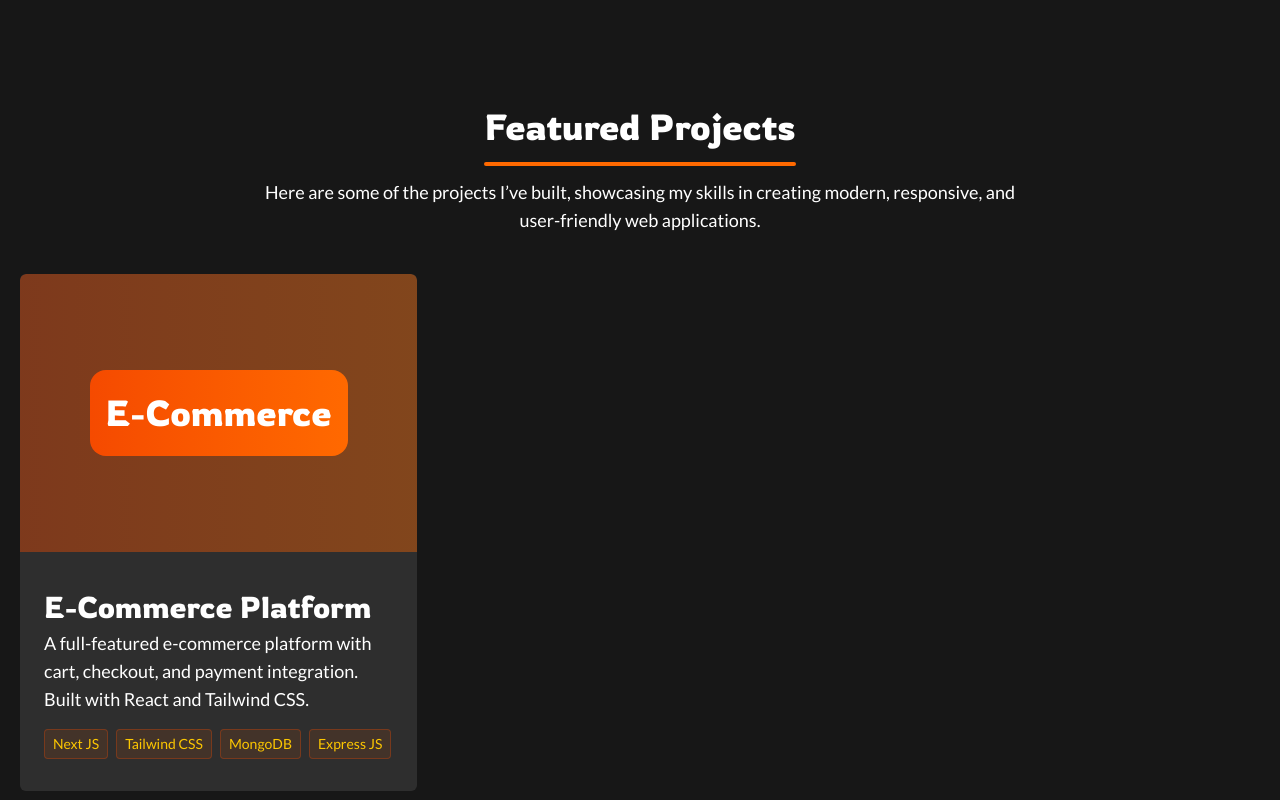
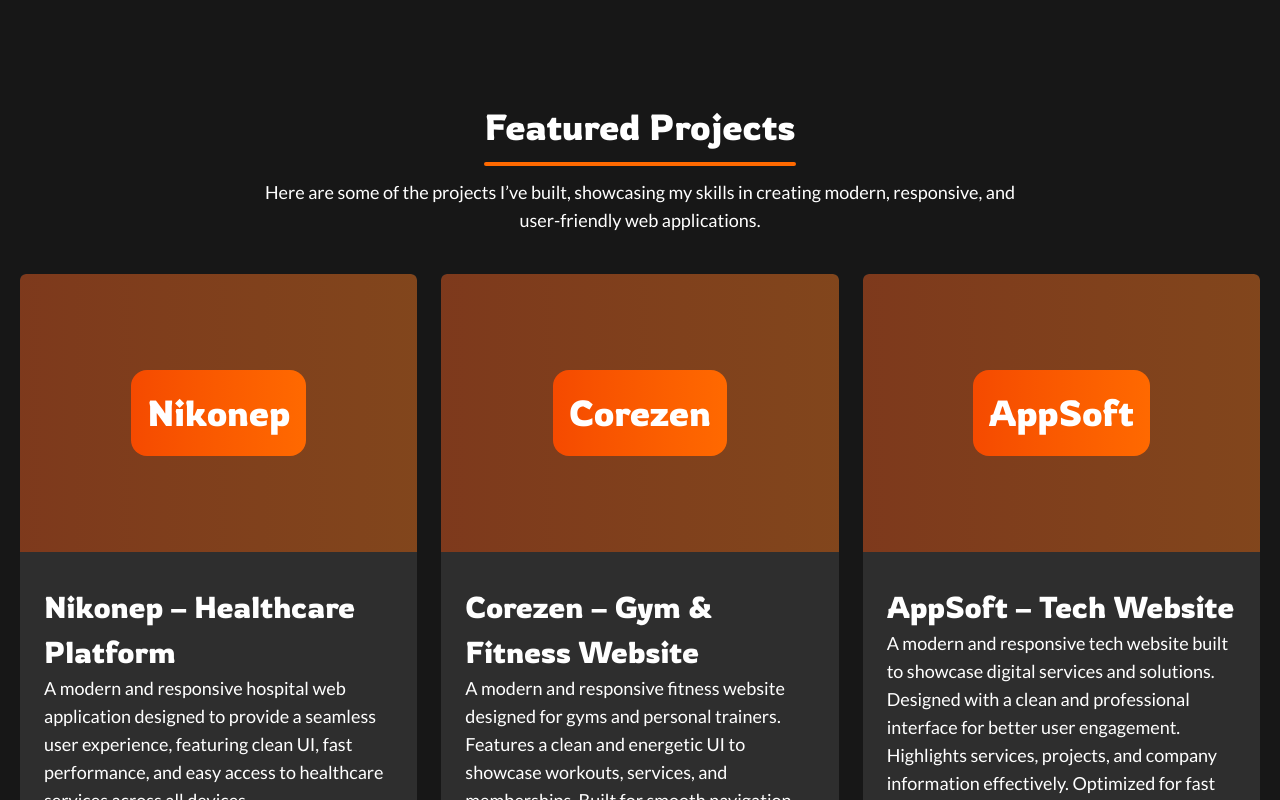
Before and after one commit to coderhem/portfolio-hem-raj-joshi, a Next.js app: page / in a window 1280 px wide. Shown: the part 2840-3640 px from the top of the page. Built offline with nearby package versions, Linux system fonts and the light colour scheme.

Commit message:
Projects added

```diff
--- a/app/components/cards/projectCard.tsx
+++ b/app/components/cards/projectCard.tsx
@@ -21,12 +21,12 @@ const ProjectCard = ({ title, liveLink, githubLink, subtitle, description, tags,
             <h2>{title}</h2>
           </div>
 
-          <div className="transition-all duration-300 -z-10 absolute inset-0 -translate-y-full group-hover:translate-y-0 group-hover:opacity-100 group-hover:z-1 bg-black/20 flex justify-center items-center">
+          <div className="transition-all duration-300 -z-10 absolute inset-0 lg:-translate-y-full lg:group-hover:translate-y-0 group-hover:opacity-100 group-hover:z-1 bg-black/20 flex justify-center items-center">
             <div className="flex gap-4">
-              <a href={liveLink} className='transition-all duration-300 bg-white/30 border border-white rounded-full p-1 size-12 flex justify-center items-center text-white backdrop-blur text-2xl hover:scale-105'>
+              <a href={liveLink} target='_blank' className='transition-all duration-300 bg-white/30 border border-white rounded-full p-1 size-12 flex justify-center items-center text-white backdrop-blur text-2xl hover:scale-105'>
                 <i className="icon-arrow-up-right"></i>
               </a>
-              <a href={githubLink} className='transition-all duration-300 bg-white/30 border border-white rounded-full p-1 size-12 flex justify-center items-center text-white backdrop-blur text-2xl hover:scale-105'>
+              <a href={githubLink} target='_blank' className='transition-all duration-300 bg-white/30 border border-white rounded-full p-1 size-12 flex justify-center items-center text-white backdrop-blur text-2xl hover:scale-105'>
                 <i className={`${icon}`}></i>
               </a>
             </div>
--- a/app/data/data.json
+++ b/app/data/data.json
@@ -48,13 +48,31 @@
  ],
  "projectData": [
   {
-   "title" : "E-Commerce",
-   "subtitle": "E-Commerce Platform",
+   "title" : "Nikonep",
+   "subtitle": "Nikonep – Healthcare Platform",
    "icon": "icon-github",
-   "description": "A full-featured e-commerce platform with cart, checkout, and payment integration. Built with React and Tailwind CSS.",
+   "description": "A modern and responsive hospital web application designed to provide a seamless user experience, featuring clean UI, fast performance, and easy access to healthcare services across all devices.",
    "tags": ["Next JS", "Tailwind CSS", "MongoDB", "Express JS"],
-   "liveLink": "#",
-   "githubLink": "#"
+   "liveLink": "https://nikonep.netlify.app/",
+   "githubLink": "https://github.com/coderhem/next-projects.git"
+  },
+  {
+   "title" : "Corezen",
+   "subtitle": "Corezen – Gym & Fitness Website",
+   "icon": "icon-github",
+   "description": "A modern and responsive fitness website designed for gyms and personal trainers. Features a clean and energetic UI to showcase workouts, services, and memberships. Built for smooth navigation and engaging user experience. Optimized for performance across all devices.",
+   "tags": ["Next JS", "Tailwind CSS", "MongoDB", "Express JS"],
+   "liveLink": "https://corezen.netlify.app/",
+   "githubLink": "https://github.com/coderhem/website-2025.git"
+  },
+  {
+   "title" : "AppSoft",
+   "subtitle": "AppSoft – Tech Website",
+   "icon": "icon-github",
+   "description": "A modern and responsive tech website built to showcase digital services and solutions. Designed with a clean and professional interface for better user engagement. Highlights services, projects, and company information effectively. Optimized for fast performance and seamless experience across all devices.",
+   "tags": ["Next JS", "Tailwind CSS", "MongoDB", "Express JS"],
+   "liveLink": "https://apptechnosoft.netlify.app/",
+   "githubLink": "https://github.com/coderhem/website-2025.git"
   }
  ],
  "contactInfoData":[
```
